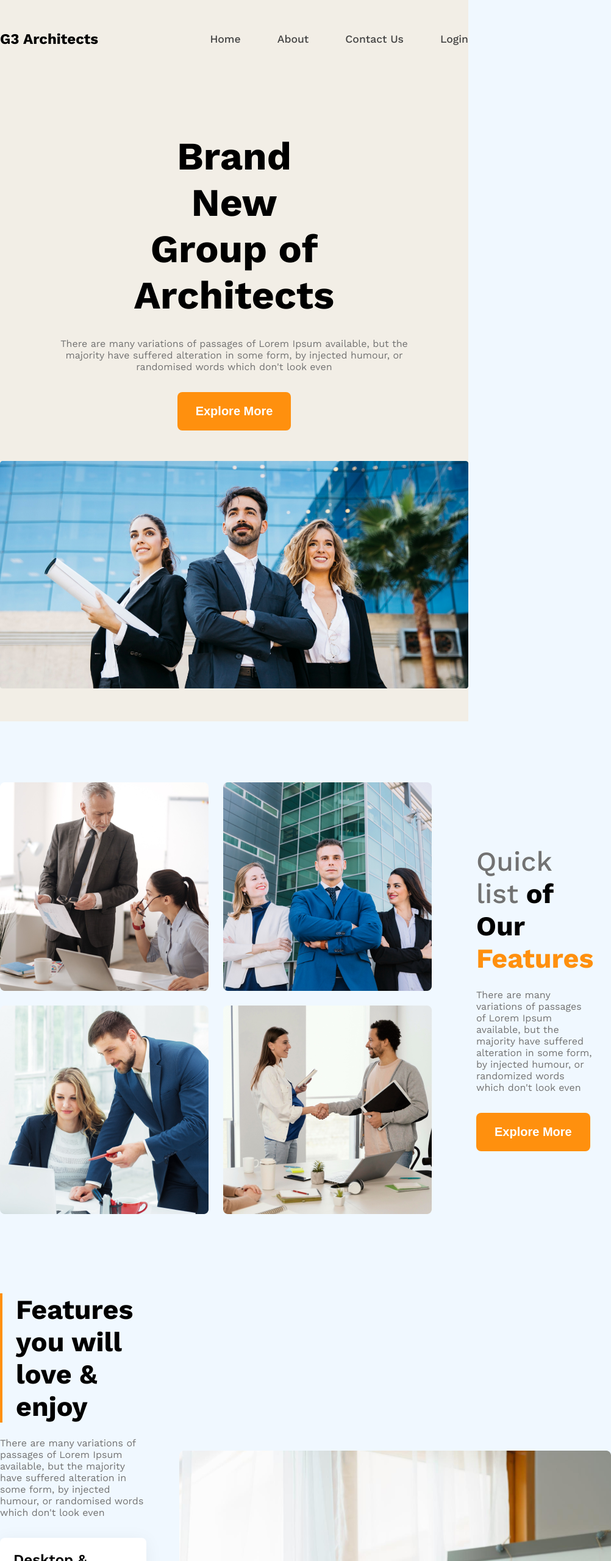
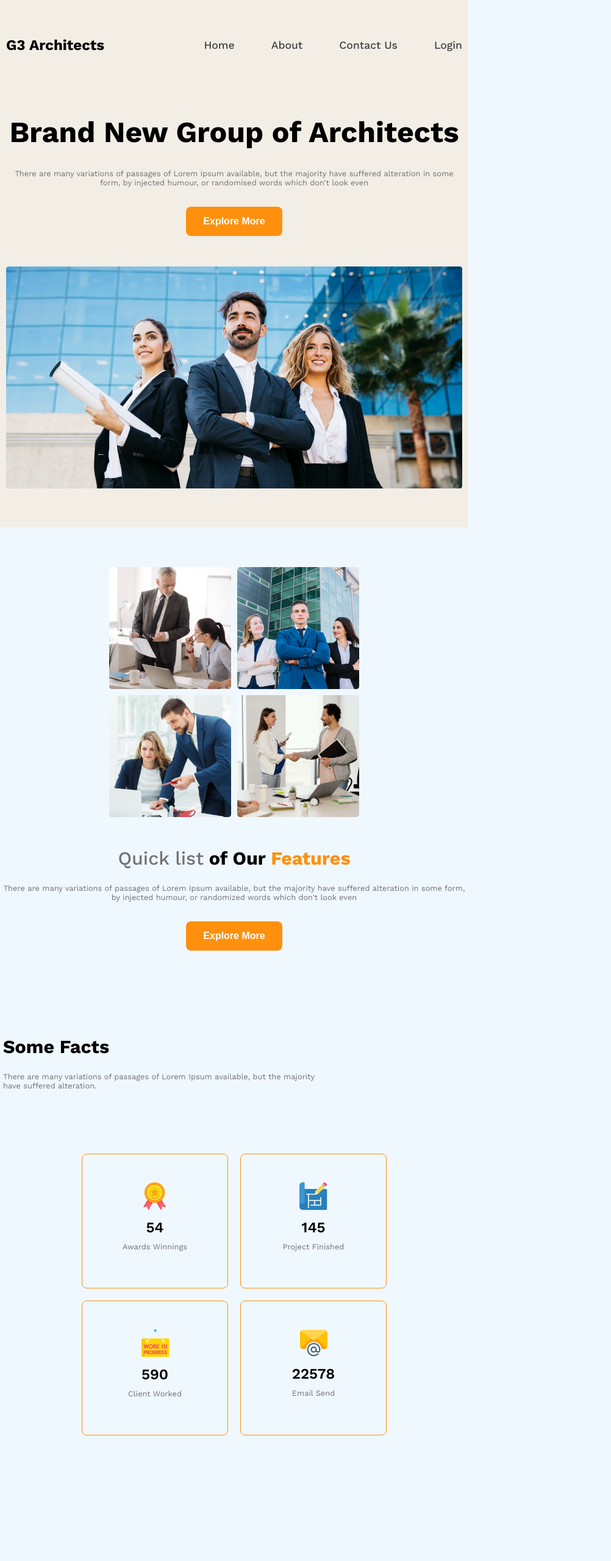
Before and after one commit to hasnaAbdullah/PH-CLASS-PROJECT-THREE, a plain HTML site: page index.html in a window 768 px wide. Shown: the top 2560 px of the page at 61% size, 1002 px wide, since content can reach past the window. After the commit the page ends 2459 px from the top, so only its background shows below. Drawn offline with nearby package versions, Linux system fonts and the light colour scheme.

Commit message:
I have addedmobile and medium device responsive style

```diff
--- a/index.html
+++ b/index.html
@@ -69,7 +69,7 @@
       </section>
 
       <!-- features section -->
-      <section class="feature-section display-flex">
+      <section class="feature-section hide">
         <div class="feature-content">
           <h3 class="feature-title">Features you will love & enjoy</h3>
           <p class="feature-description">
@@ -157,7 +157,7 @@
         </div>
       </section>
 
-      <section class="sponsors-container">
+      <section class="sponsors-container hide">
         <div class="sponsors-content">
           <h3>Our Sponsors</h3>
           <p>
@@ -173,7 +173,7 @@
         </div>
       </section>
     </main>
-    <footer>
+    <footer class="hide">
       <section>
         <p>All rights reserved copyright@2025 startup landing page design</p>
       </section>
--- a/styles/style.css
+++ b/styles/style.css
@@ -25,6 +25,9 @@ body:not(i) {
   --lightOrange: rgba(255, 144, 14, 10%);
 }
 /* shared styles start*/
+.hide {
+  display: none;
+}
 a {
   font-size: 18px;
 }
@@ -56,6 +59,7 @@ footer,
 main {
   max-width: 1440px;
   margin: 0 auto;
+  padding: 10px;
 }
 
 .display-flex {
@@ -67,6 +71,7 @@ main {
 
 main section {
   margin-top: 130px;
+  padding: 5px;
 }
 /* shared styles end*/
 
@@ -99,13 +104,11 @@ header .navbar {
   margin-top: 140px;
 }
 .banner-content {
-  width: 75%;
+  max-width: 862px;
   margin: 0 auto;
   text-align: center;
 }
 .banner-title {
-  width: 60%;
-  margin: 0 auto;
 }
 .banner-content .banner-description {
   margin: 32px 0;
@@ -127,6 +130,9 @@ main {
   display: grid;
   grid-template-columns: 1fr 1fr;
   gap: 24px;
+}
+.team-pictures img {
+  max-width: 240px;
 }
 .team-content p {
   margin: 24px 0 32px 0;
@@ -180,9 +186,11 @@ main {
 
 .facts-cards {
   max-width: 1350px;
-  display: flex;
+  display: grid;
+  grid-template-columns: repeat(4, 240px);
   margin-top: 80px;
   justify-content: space-around;
+  gap: 20px;
 }
 .facts-cards .card {
   min-width: 240px;
@@ -214,7 +222,7 @@ footer section {
   margin-bottom: 80px;
   border-radius: 8px;
 }
-@media screen and (max-width: 576px) {
+@media screen and (max-width: 586px) {
   h3 {
     font-size: 1.6rem;
   }
@@ -262,4 +270,53 @@ footer section {
   .team-pictures img {
     width: 150px;
   }
+  .facts-cards {
+    grid-template-columns: 240px;
+  }
 }
+@media screen and (min-width: 577px) and (max-width: 992px) {
+  h3 {
+    font-size: 1.9rem;
+  }
+  p {
+    font-size: 0.8rem;
+  }
+  .banner-description,
+  .banner-content {
+    width: 100%;
+  }
+  .banner-title {
+    font-size: 3rem;
+    width: 100%;
+  }
+  .banner {
+    margin-top: 100px;
+  }
+  main {
+    padding-top: 60px;
+  }
+  .team-section {
+    flex-direction: column;
+    padding: 5px;
+    gap: 50px;
+    text-align: center;
+  }
+  .team-pictures {
+    gap: 10px;
+  }
+  .team-pictures img {
+    width: 200px;
+  }
+  .btn-container {
+    text-align: center;
+  }
+  .primary-btn {
+    font-size: 1rem;
+    font-weight: 600;
+    padding: 15px 28px;
+  }
+  .facts-cards {
+    grid-template-columns: repeat(2, 240px);
+    justify-content: center;
+  }
+}
```
